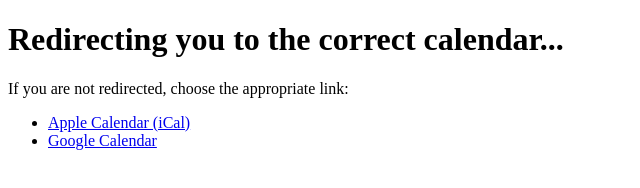
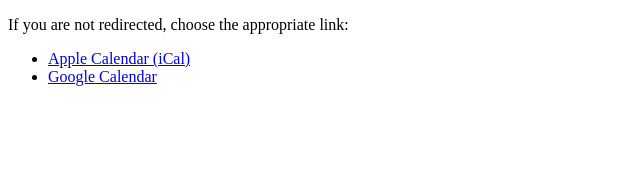
Before and after one commit to patrickattard/mssplajcicalendar, a plain HTML site: page index.html in a window 1280 px wide. Shown: the whole page, without its empty margins (0-640 px from the left). Drawn offline with Linux system fonts and the light colour scheme.

Commit message:
Update index.html

```diff
--- a/index.html
+++ b/index.html
@@ -26,7 +26,6 @@
     </script>
 </head>
 <body onload="redirectBasedOnOS()">
-    <h1>Redirecting you to the correct calendar...</h1>
 
     <!-- Fallback in case the OS can't be detected -->
     <div id="manual-links" style="display:none;">
```
